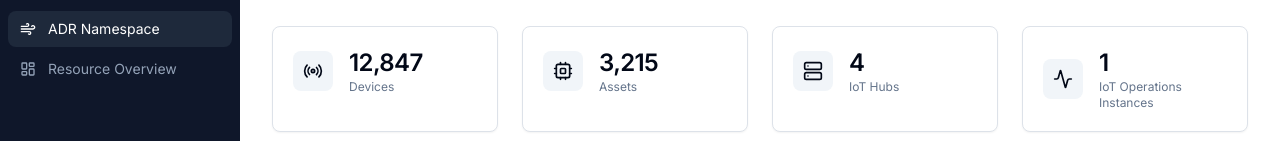
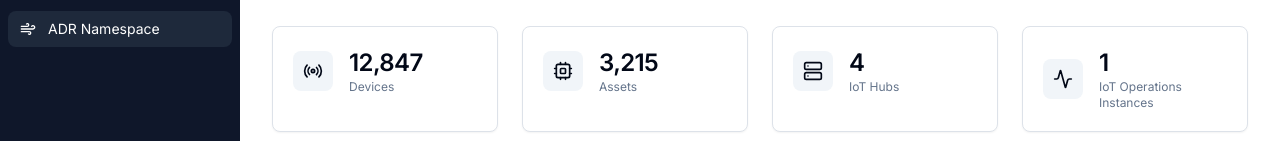
Before and after one commit to dimatx/dimatokar-ui-prototyping-microsoft, a React (Vite) app: page /adr-namespace in a window 1280 px wide. Shown: the part 146-287 px from the top of the page. Built offline with nearby package versions, Linux system fonts and the light colour scheme.

Commit message:
Hide resource-overview workflow from sidebar

```diff
--- a/src/workflows/registry.ts
+++ b/src/workflows/registry.ts
@@ -20,14 +20,14 @@ export const workflows: Workflow[] = [
     icon: Wind,
     component: lazy(() => import('./adr-namespace/Page')),
   },
-  {
-    id: 'resource-overview',
-    name: 'Resource Overview',
-    description: 'SaaS dashboard with metrics, charts, and service status table',
-    path: '/resource-overview',
-    icon: LayoutDashboard,
-    component: lazy(() => import('./resource-overview/Page')),
-  },
+  // {
+  //   id: 'resource-overview',
+  //   name: 'Resource Overview',
+  //   description: 'SaaS dashboard with metrics, charts, and service status table',
+  //   path: '/resource-overview',
+  //   icon: LayoutDashboard,
+  //   component: lazy(() => import('./resource-overview/Page')),
+  // },
   // ──────────────────────────────────────────────
   // ADD NEW WORKFLOWS HERE
   //
```
